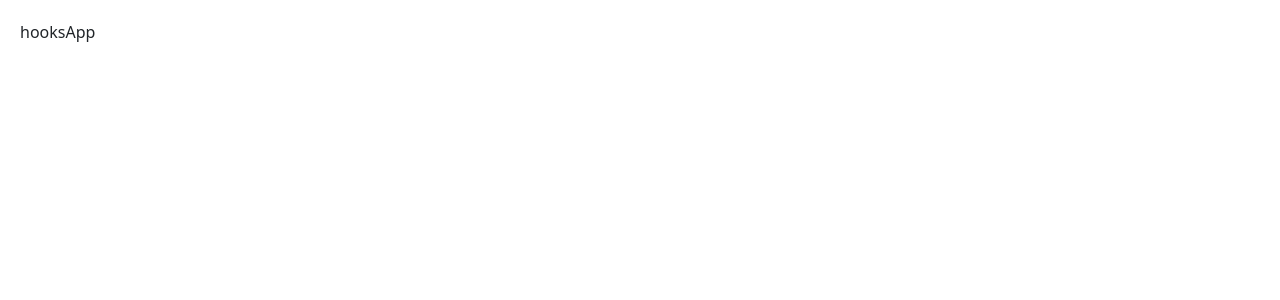
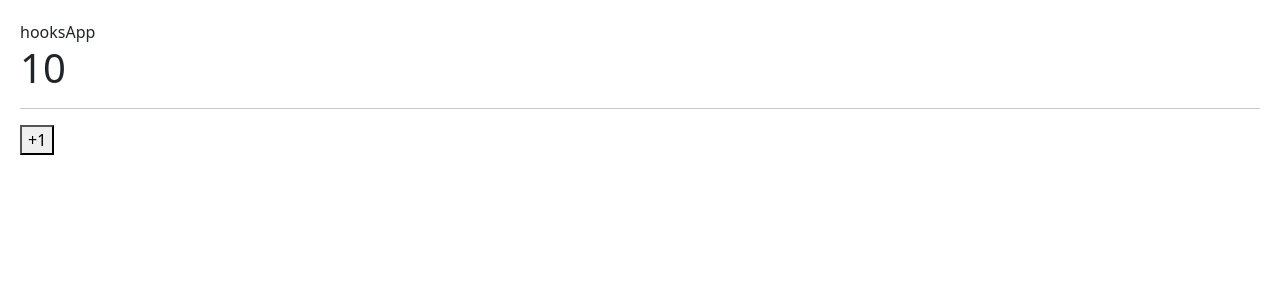
Before and after one commit to danielos35/react, a React (Vite) app in the folder 06_hooks/: page / in a window 1280 px wide. Shown: the top 300 px of the page. Built offline with nearby package versions, Linux system fonts and the light colour scheme.

Commit message:
useState

```diff
--- /dev/null
+++ b/06_hooks/src/01_use_state/Use_state_component.jsx
@@ -0,0 +1,18 @@
+import { useState } from "react"
+
+export const Use_state_component = () => {
+
+    const [counter,setCounter] = useState(10);
+
+
+
+    return (
+        <>
+            <h1>{counter}</h1>
+            <hr/>
+            <button onClick={()=>{
+                setCounter(val=>val+1)
+            }} >+1</button>
+        </>
+  )
+}
--- a/06_hooks/src/HooksApp.jsx
+++ b/06_hooks/src/HooksApp.jsx
@@ -1,5 +1,10 @@
+import { Use_state_component } from "./01_use_state/Use_state_component"
+
 export const HooksApp = () => {
   return (
-    <div>hooksApp</div>
+    <>
+      <div>hooksApp</div>
+      <Use_state_component/>
+    </>
   )
 }
```
